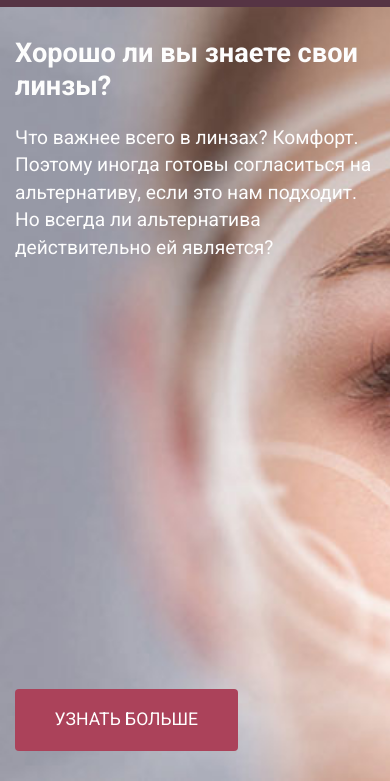
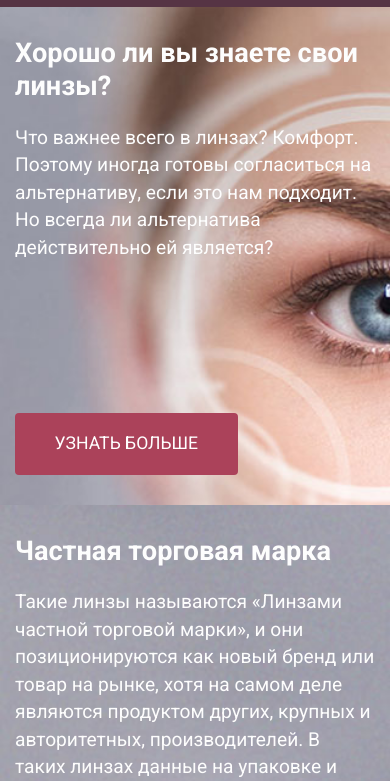
Before and after one commit to anna-tanisheva/lenses, a plain HTML site: page index.html in a window 390 px wide. Shown: the part 63-844 px from the top of the page. Drawn offline with nearby package versions, Linux system fonts and the light colour scheme.

Commit message:
Fixed problems with landscape

```diff
--- a/css/main.css
+++ b/css/main.css
@@ -909,17 +909,20 @@ a.name-lable {
 		background-image: url(../img/sec_1-mob.jpg);
 		-webkit-background-size: cover;
 		background-size: cover;
+		min-height: 498px;
 	}
 	.mobile-section-2 {
 		background-image: url(../img/sec_1-2-mob.jpg);
 		-webkit-background-size: cover;
 		background-size: cover;
+		min-height: 569px;
 	}
 	.mobile-section-3 {
 		background-image: url(../img/sec_1-3-mob.jpg);
 		-webkit-background-size: cover;
 		background-size: cover;
 		margin-bottom: 20px;
+		min-height: 569px;
 	}
 	.labels {
 		margin-bottom: 20px;
@@ -1027,12 +1030,14 @@ a.name-lable {
 		-webkit-background-size: cover;
 		background-size: cover;
 		background-position: center;
+		min-height: 498px;
 	}
 	.mobile-section-2 {
 		background-image: url(../img/sec_1-2.jpg);
 		-webkit-background-size: cover;
 		background-size: cover;
 		background-position: center;
+		min-height: 569px;
 	}
 	.mobile-section-3 {
 		background-image: url(../img/sec_1-3.jpg);
@@ -1040,6 +1045,7 @@ a.name-lable {
 		background-size: cover;
 		background-position: center;
 		margin-bottom: 20px;
+		min-height: 569px;
 	}
 	.labels {
 		margin-bottom: 20px;
--- a/index.html
+++ b/index.html
@@ -159,7 +159,8 @@
 			<!-- end slider -->
 
 			<!-- show on mobile -->
-			<section id="section-3" class="show-on-mobile">
+			<section id="section-3" class="show-on-mobile clearfix">
+				<div class="container">
 					<row>
 						<div class="col-sm-12 col-xs-12 mobile-section mobile-section-1">
 							<b>Хорошо ли вы знаете свои линзы?</b>
@@ -223,7 +224,7 @@
 							</a>
 						</div>
 					</row>
-
+				</div>
 			</section>
 
 		</main>
@@ -274,24 +275,15 @@
 					slidesToScroll: 1
 				});
 			}
-			// $('.slider').slick({
-			// 	infinite: true,
-			// 	slidesToShow: 4,
-			// 	slidesToScroll: 1
-			// });
 		});
 
 		// dynamic resolving height of screen for mobile view
-		$(window).on('load', function () {
-			var headerHeight = ($('.main-header').css('height')).split('p')[0];
-			$('.mobile-section-1').css('min-height', window.innerHeight - headerHeight);
-			$('.mobile-section-2').css('min-height', window.innerHeight);
-			$('.mobile-section-3').css('min-height', window.innerHeight);
-			var sectionMinHeight = (window.innerHeight - headerHeight + window.innerHeight + window.innerHeight + window.innerHeight)
-			console.log(sectionMinHeight)
-			$('#section-3').css('min-height', sectionMinHeight + 180);
-
-		})
+		// $(window).on('load', function () {
+		// 	var headerHeight = ($('.main-header').css('height')).split('p')[0];
+		// 	$('.mobile-section-1').css('min-height', window.innerHeight - headerHeight);
+		// 	$('.mobile-section-2').css('min-height', window.innerHeight);
+		// 	$('.mobile-section-3').css('min-height', window.innerHeight);
+		// })
 
 	</script>
 
```
Lines whose indentation alone changed are shown as unchanged.
